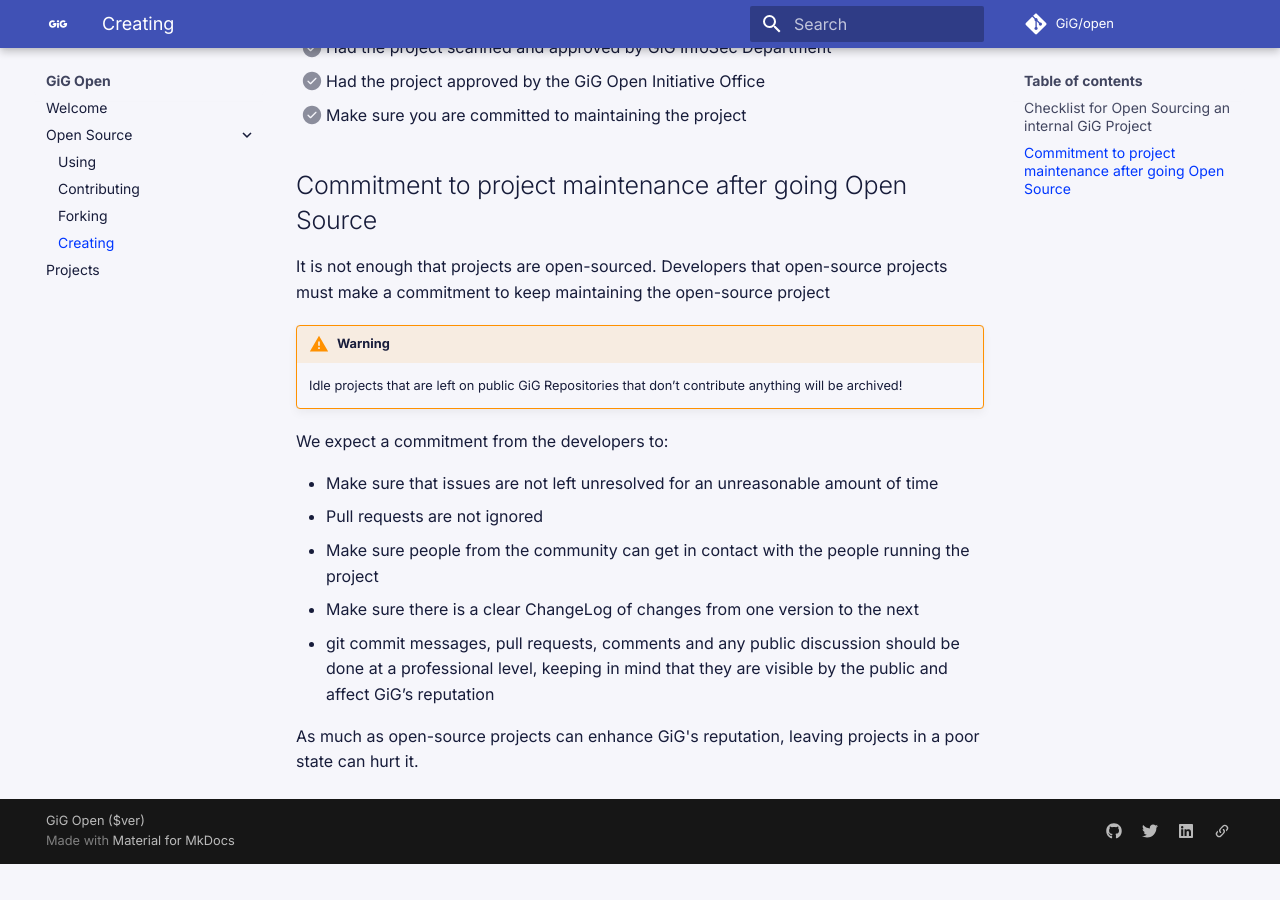
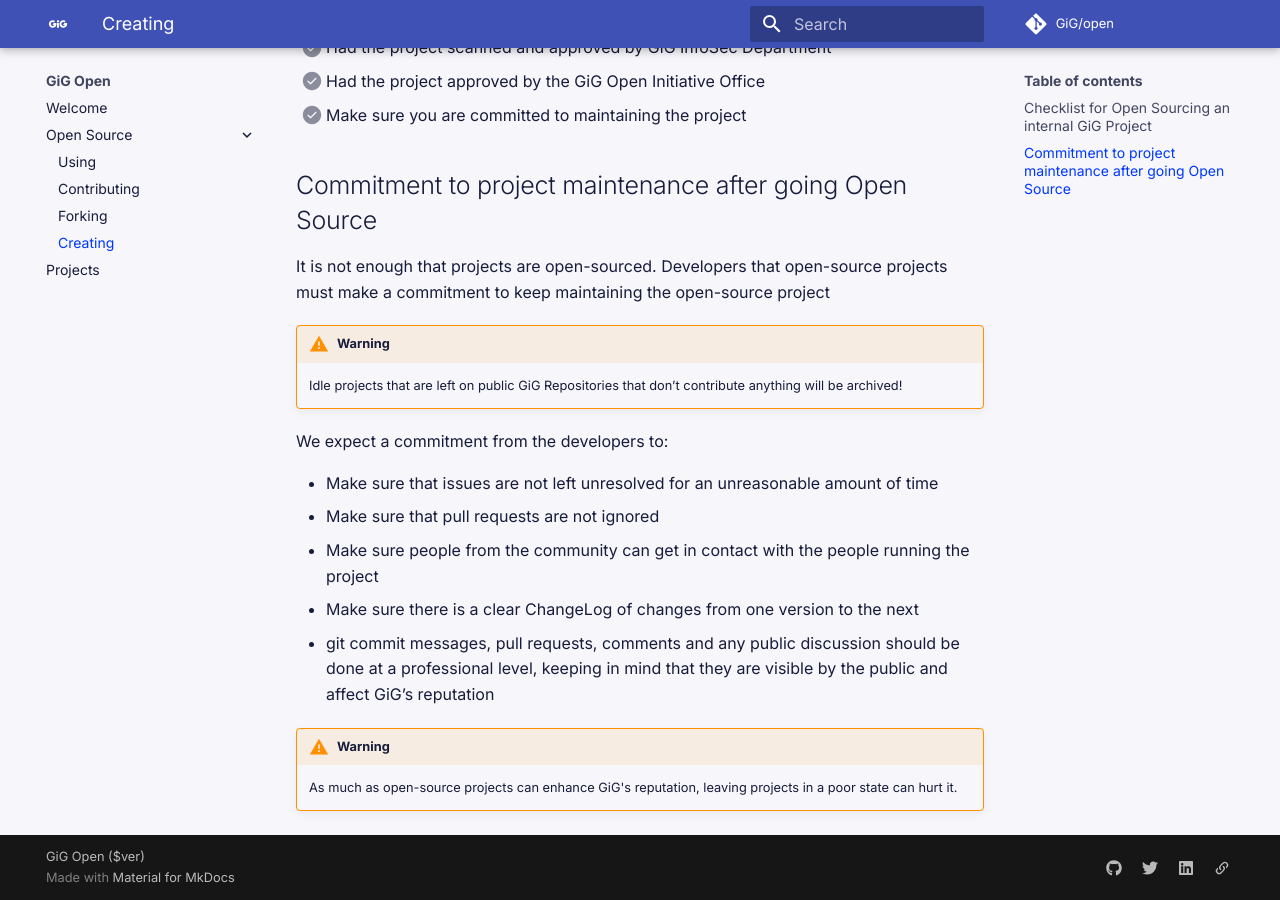
Before and after one commit to GiG/open, an MkDocs documentation site: the page built from docs/open-source/creating.md, in a window 1280 px wide and 900 px high, scrolled down 1266 px. Built offline with MkDocs 1.6.1 and Material for MkDocs 9.7.7, drawn with Linux system fonts in a browser that asks for light colours; comment, search, counter and statistics services are not loaded; before the commit the page ends 2130 px from its top, so only the background shows below that.

Commit message:
Improved creating guidelines

```diff
--- a/docs/open-source/creating.md
+++ b/docs/open-source/creating.md
@@ -27,7 +27,6 @@
 * [ ] Had the project approved by the GiG Open Initiative Office
 * [ ] Make sure you are committed to maintaining the project
 
-
 ## Commitment to project maintenance after going Open Source
 
 It is not enough that projects are open-sourced. Developers that open-source projects must make a commitment to keep maintaining the open-source project
@@ -38,9 +37,10 @@
 We expect a commitment from the developers to:
 
 * Make sure that issues are not left unresolved for an unreasonable amount of time
-* Pull requests are not ignored
+* Make sure that pull requests are not ignored
 * Make sure people from the community can get in contact with the people running the project
 * Make sure there is a clear ChangeLog of changes from one version to the next
 * git commit messages, pull requests, comments and any public discussion should be done at a professional level, keeping in mind that they are visible by the public and affect GiG’s reputation
 
-As much as open-source projects can enhance GiG's reputation, leaving projects in a poor state can hurt it.
+!!! warning
+    As much as open-source projects can enhance GiG's reputation, leaving projects in a poor state can hurt it.
```
